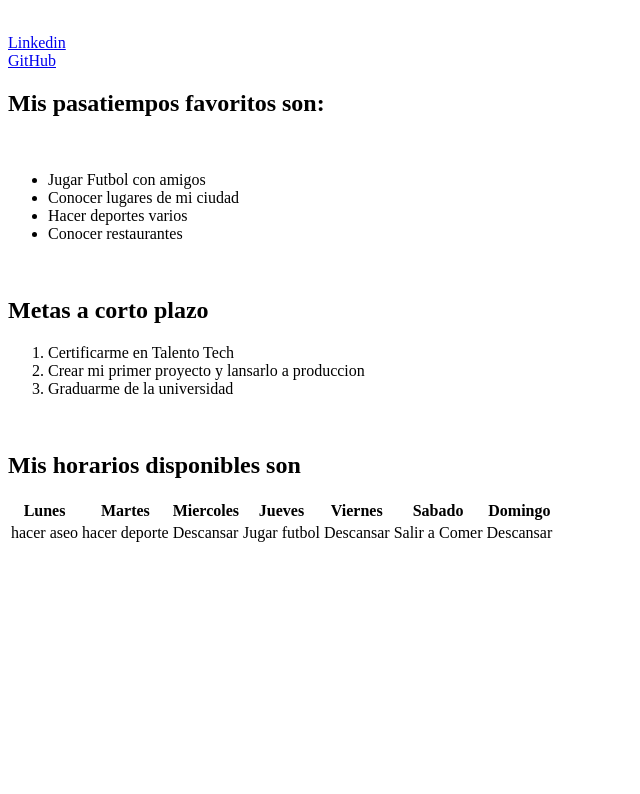
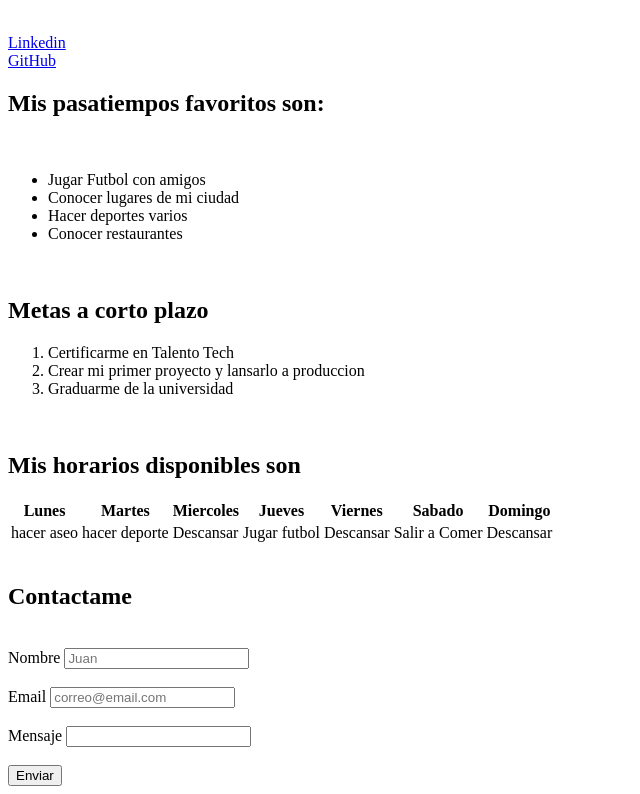
Before and after one commit to AugustoOspino/Mi-pagina-web, a plain HTML site: page index.html in a window 1280 px wide. Shown: the part 1182-1976 px from the top of the page, without its empty margins (0-640 px from the left). Before the commit the page ends 1735 px from the top, so only its background shows below. Drawn offline with Linux system fonts and the light colour scheme.

Commit message:
Mi segundo commit

```diff
--- a/index.html
+++ b/index.html
@@ -71,6 +71,23 @@
         </tr>
        </tbody>
     </table>
+    <br>
+
+    <h2>Contactame</h2>
+
+    <br>
+    <form action="">
+
+        <label for="Name">Nombre</label>
+        <input type="text" id="Name" placeholder="Juan" name="Name"><br><br>
+        <label for="email">Email</label>
+        <input type="email" name="email" id="email" placeholder="correo@email.com"><br><br>
+        <label for="text">Mensaje</label>
+        <input type="text" name="text" id="text"><br><br>
+        <input type="submit" value="Enviar" onclick="alert('Mensaje enviado')">
+
+
+    </form>
 
 </body>
 
```
